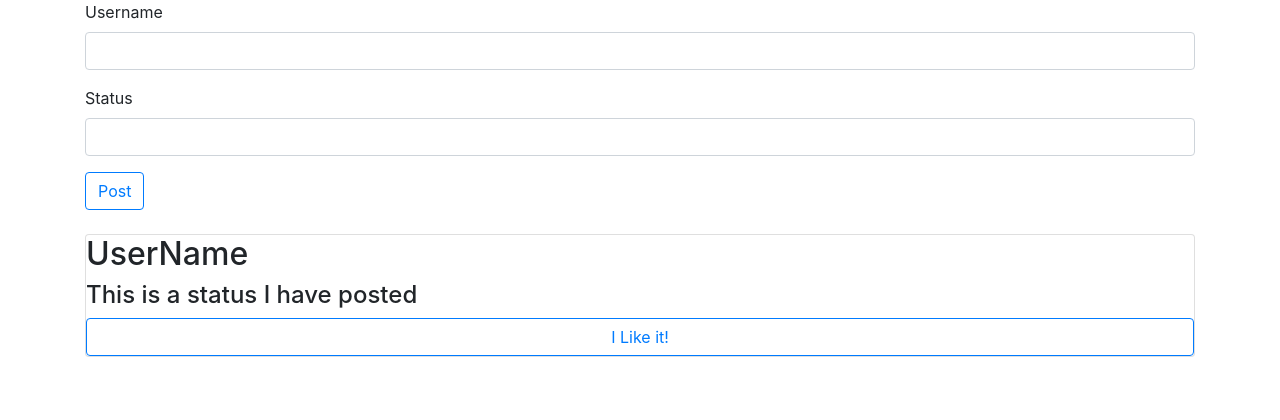
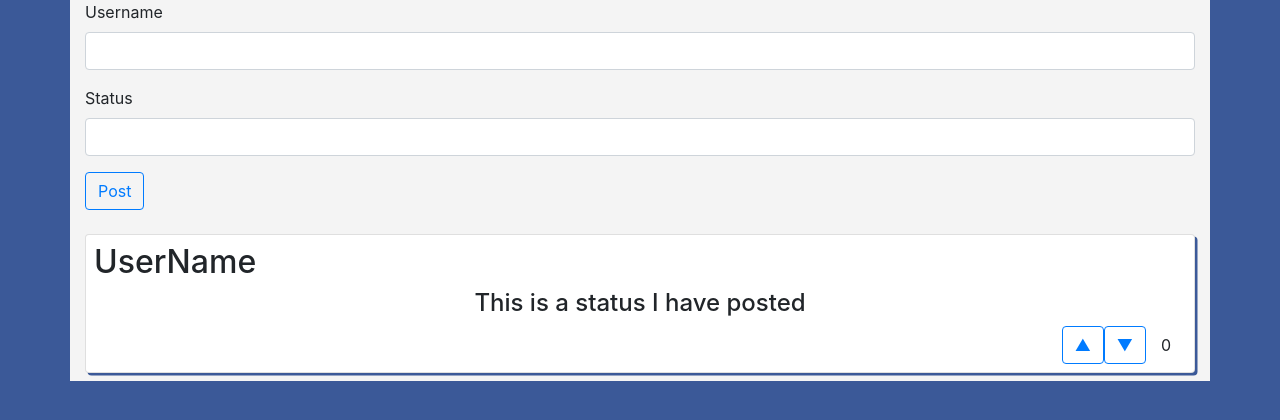
Before and after one commit to deltadesign/Fakebook, a React (Create React App) app: page / in a window 1280 px wide. Shown: the top 420 px of the page. Built offline with nearby package versions, Linux system fonts and the light colour scheme.

Commit message:
styles added

```diff
--- a/src/App.js
+++ b/src/App.js
@@ -19,7 +19,7 @@ class App extends React.Component{
   render(){
   return (
     <>
-      <Container>
+      <Container className = "container">
         <Update onpost = {() => this.updateStatus()} />
         <br />
         <Status />
--- a/src/App.scss
+++ b/src/App.scss
@@ -1 +1,32 @@
 $brandcolor: #3b5998;
+$brandbackground: #f4f4f4;
+$brandborder: solid 1px #333;
+
+body {
+  background: $brandcolor;
+}
+
+.container {
+  background: $brandbackground;
+  padding-bottom: 0.5rem;
+
+}
+
+.statusCard {
+  padding: 0.5rem;
+  box-shadow: 2.5px 2.5px $brandcolor;
+}
+
+.buttonbox {
+  display: flex;
+  justify-content: flex-end;
+
+}
+
+.likes {
+  display: flex;
+  justify-content: center;
+  align-items: center;
+  min-width: 2.5rem;
+
+}
--- a/src/components/StatusCard.js
+++ b/src/components/StatusCard.js
@@ -2,7 +2,8 @@ import React from 'react';
 import 'bootstrap/dist/css/bootstrap.min.css'
 import Card from 'react-bootstrap/card'
 import Button from 'react-bootstrap/button';
-
+import Row from 'react-bootstrap/row';
+import Col from 'react-bootstrap/col';
 
 
 class Status extends React.Component{
@@ -14,10 +15,29 @@ class Status extends React.Component{
   render(){
   return (
     <>
-    <Card>
-    <h2>UserName</h2>
-    <h4>This is a status I have posted</h4>
-    <Button variant = "outline-primary">I Like it!</Button>
+    <Card className = "statusCard">
+      <Row>
+        <Col>
+          <h2>UserName</h2>
+        </Col>
+      </Row>
+      <Row className = "justify-content-md-center">
+        <Col md="auto">
+          <h4>This is a status I have posted</h4>
+        </Col>
+      </Row>
+      <Row>
+        <Col md={11}>
+          {/* empty column */}
+        </Col>
+        <Col md={1}>
+        <div className="buttonbox">
+          <Button variant = "outline-primary">▲</Button>
+          <Button variant = "outline-primary">▼</Button>
+          <div className="likes">0</div>
+          </div>
+        </Col>
+      </Row>
     </Card>
     </>
   );
```
